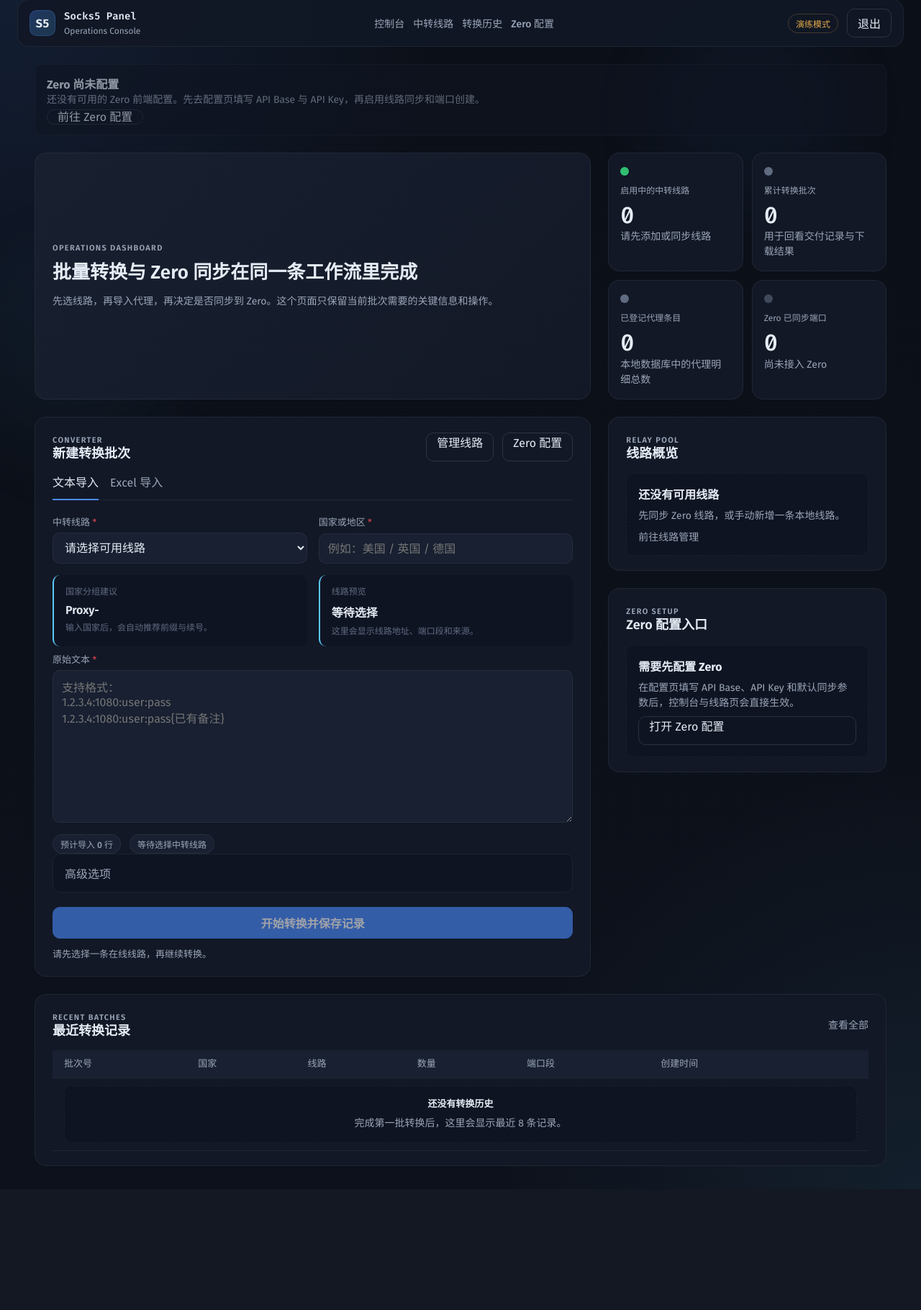
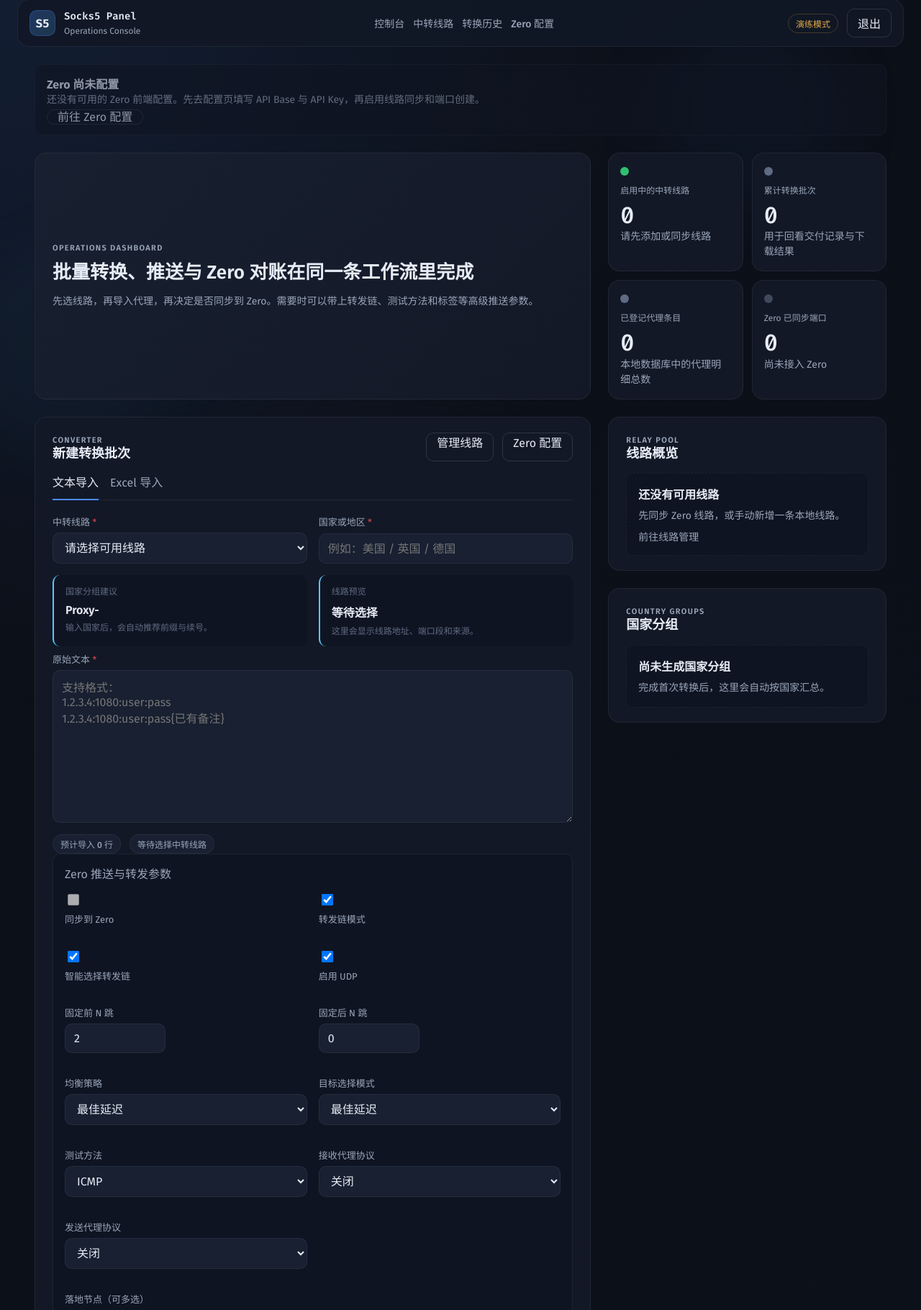
Before and after one commit to WithZeng/Socks5-Panel, a Flask app: page / in a window 1280 px wide. Shown: the part 21-1841 px from the top of the page at 72% size. Before the commit the page ends 1641 px from the top, so only its background shows below. Run offline with Flask 3, Linux system fonts and the light colour scheme; the visitor is signed in with stand-in values (Sample User, id 1); data that the repository does not hold is empty; some libraries are stand-ins or nearby versions.

Commit message:
Implement Zero push options and reconciliation

```diff
--- a/panel/__init__.py
+++ b/panel/__init__.py
@@ -49,12 +49,18 @@
         statements.append("ALTER TABLE relay_servers ADD COLUMN synced_at DATETIME")
     if "raw_meta" not in relay_columns:
         statements.append("ALTER TABLE relay_servers ADD COLUMN raw_meta TEXT DEFAULT ''")
+    if "zero_defaults_json" not in relay_columns:
+        statements.append("ALTER TABLE relay_servers ADD COLUMN zero_defaults_json TEXT DEFAULT ''")
     if "zero_port_id" not in proxy_columns:
         statements.append("ALTER TABLE proxy_records ADD COLUMN zero_port_id INTEGER")
     if "zero_sync_status" not in proxy_columns:
         statements.append("ALTER TABLE proxy_records ADD COLUMN zero_sync_status VARCHAR(20) DEFAULT 'pending'")
     if "zero_sync_error" not in proxy_columns:
         statements.append("ALTER TABLE proxy_records ADD COLUMN zero_sync_error TEXT DEFAULT ''")
+    if "reconcile_state" not in proxy_columns:
+        statements.append("ALTER TABLE proxy_records ADD COLUMN reconcile_state VARCHAR(30) DEFAULT 'pending'")
+    if "reconcile_note" not in proxy_columns:
+        statements.append("ALTER TABLE proxy_records ADD COLUMN reconcile_note TEXT DEFAULT ''")
 
     for statement in statements:
         db.session.execute(text(statement))
--- a/panel/config.py
+++ b/panel/config.py
@@ -30,3 +30,4 @@
         if item.strip().isdigit()
     ]
     ZERO_DEFAULT_CHAIN_FIXED_HOPS_NUM = int(os.getenv("ZERO_DEFAULT_CHAIN_FIXED_HOPS_NUM", "2"))
+    ZERO_DEFAULT_TEST_METHOD = int(os.getenv("ZERO_DEFAULT_TEST_METHOD", "1"))
--- a/panel/views.py
+++ b/panel/views.py
@@ -1,3 +1,5 @@
+import json
+
 from flask import (
     Response,
     current_app,
@@ -33,6 +35,8 @@
     attach_zero_sync_to_records,
     build_zero_batch_status,
     create_ports_for_payload,
+    reconcile_batch,
+    retry_failed_records,
     summarize_forward_endpoints,
     sync_lines_into_relay_servers,
 )
@@ -124,10 +128,18 @@
         remark_start = request.form.get("remark_start", type=int) or 1
         manual_start_port = request.form.get("start_port", type=int)
         sync_to_zero = request.form.get("sync_to_zero") == "on"
-        chain_fixed_hops_num = request.form.get("chain_fixed_hops_num", type=int) or get_zero_runtime_config()[
-            "default_chain_fixed_hops_num"
-        ]
+        chain_fixed_hops_num = request.form.get("chain_fixed_hops_num", type=int) or get_zero_runtime_config()["default_chain_fixed_hops_num"]
+        forward_chain_fixed_last_hops_num = request.form.get("forward_chain_fixed_last_hops_num", type=int) or 0
         enable_udp = request.form.get("enable_udp") == "on"
+        chain_mode = request.form.get("chain_mode") == "on"
+        forward_chain_smart_select = request.form.get("forward_chain_smart_select") == "on"
+        balance_strategy = request.form.get("balance_strategy", type=int)
+        target_select_mode = request.form.get("target_select_mode", type=int)
+        test_method = request.form.get("test_method", type=int)
+        accept_proxy_protocol = request.form.get("accept_proxy_protocol", type=int) == 1
+        send_proxy_protocol_version = request.form.get("send_proxy_protocol_version", "").strip()
+        custom_config_text = request.form.get("custom_config", "").strip()
+        tags_text = request.form.get("tags", "").strip()
         forward_endpoint_ids = request.form.getlist("forward_endpoint_ids")
         selected_forward_endpoint_ids = [int(item) for item in forward_endpoint_ids if item.isdigit()]
 
@@ -176,12 +188,33 @@
                 effective_forward_endpoint_ids = (
                     selected_forward_endpoint_ids or get_zero_runtime_config()["default_forward_endpoint_ids"]
                 )
+                custom_config = None
+                if custom_config_text:
+                    try:
+                        custom_config = json.loads(custom_config_text)
+                    except ValueError as exc:
+                        raise ConversionError(f"自定义配置 JSON 非法: {exc}") from exc
+
+                runtime_defaults = get_zero_runtime_config()
+                zero_options = {
+                    "chain_mode": chain_mode if selected_forward_endpoint_ids else False,
+                    "forward_endpoints": effective_forward_endpoint_ids,
+                    "forward_chain_smart_select": forward_chain_smart_select,
+                    "forward_chain_fixed_hops_num": chain_fixed_hops_num,
+                    "forward_chain_fixed_last_hops_num": forward_chain_fixed_last_hops_num,
+                    "balance_strategy": 0 if balance_strategy is None else balance_strategy,
+                    "target_select_mode": 0 if target_select_mode is None else target_select_mode,
+                    "test_method": runtime_defaults.get("default_test_method", 1) if test_method is None else test_method,
+                    "enable_udp": enable_udp,
+                    "accept_proxy_protocol": accept_proxy_protocol,
+                    "send_proxy_protocol_version": None if not send_proxy_protocol_version else int(send_proxy_protocol_version),
+                    "custom_config": custom_config,
+                    "tags": [item.strip() for item in tags_text.split(",") if item.strip()],
+                }
                 results = create_ports_for_payload(
                     client,
                     payload,
-                    forward_endpoint_ids=effective_forward_endpoint_ids,
-                    chain_fixed_hops_num=chain_fixed_hops_num,
-                    enable_udp=enable_udp,
+                    zero_options=zero_options,
                 )
                 attach_zero_sync_to_records(payload, results)
                 sync_payload_render_fields(payload)
@@ -371,6 +404,49 @@
             zero_status=build_zero_batch_status(list(batch.records)),
         )
 
+    @app.post("/history/<batch_code>/reconcile")
+    @login_required
+    def batch_reconcile(batch_code: str):
+        batch = ConversionBatch.query.filter_by(batch_code=batch_code).first_or_404()
+        if not has_zero_config():
+            flash("Zero API 尚未配置，无法对账。", "danger")
+            return redirect(url_for("batch_detail", batch_code=batch_code))
+
+        report = reconcile_batch(get_zero_client(), batch, triggered_by="manual")
+        flash(
+            f"对账完成：一致 {report['counts'].get('in_sync', 0)}，漂移 {report['counts'].get('drifted', 0)}，Zero 缺失 {report['counts'].get('missing_on_zero', 0)}。",
+            "success",
+        )
+        return redirect(url_for("batch_detail", batch_code=batch_code))
+
+    @app.post("/history/<batch_code>/retry-zero")
+    @login_required
+    def batch_retry_zero(batch_code: str):
+        batch = ConversionBatch.query.filter_by(batch_code=batch_code).first_or_404()
+        if not has_zero_config():
+            flash("Zero API 尚未配置，无法重试同步。", "danger")
+            return redirect(url_for("batch_detail", batch_code=batch_code))
+
+        runtime_defaults = get_zero_runtime_config()
+        zero_options = {
+            "chain_mode": bool(runtime_defaults["default_forward_endpoint_ids"]),
+            "forward_endpoints": runtime_defaults["default_forward_endpoint_ids"],
+            "forward_chain_smart_select": True,
+            "forward_chain_fixed_hops_num": runtime_defaults["default_chain_fixed_hops_num"],
+            "forward_chain_fixed_last_hops_num": 0,
+            "balance_strategy": 0,
+            "target_select_mode": 0,
+            "test_method": runtime_defaults.get("default_test_method", 1),
+            "enable_udp": True,
+            "accept_proxy_protocol": False,
+            "send_proxy_protocol_version": None,
+            "custom_config": None,
+            "tags": [],
+        }
+        retried = retry_failed_records(get_zero_client(), batch, zero_options=zero_options)
+        flash(f"已重试 {retried} 条失败记录。", "success" if retried else "warning")
+        return redirect(url_for("batch_detail", batch_code=batch_code))
+
     @app.get("/history/<batch_code>/download/json")
     @login_required
     def download_json(batch_code: str):
@@ -517,4 +593,5 @@
             if default_chain_fixed_hops_num is not None
             else app_config["ZERO_DEFAULT_CHAIN_FIXED_HOPS_NUM"]
         ),
+        "default_test_method": int(app_config.get("ZERO_DEFAULT_TEST_METHOD", 1)),
     }
--- a/templates/dashboard.html
+++ b/templates/dashboard.html
@@ -28,18 +28,16 @@
         {% endif %}
       </p>
     </div>
-    {% if not zero_health %}
-      <a href="{{ url_for('zero_settings') }}" class="secondary-button">前往 Zero 配置</a>
-    {% elif zero_health and not zero_health.ok %}
-      <a href="{{ url_for('zero_settings') }}" class="secondary-button">检查 Zero 配置</a>
-    {% endif %}
+    <a href="{{ url_for('zero_settings') }}" class="secondary-button">
+      {% if zero_health %}检查 Zero 配置{% else %}前往 Zero 配置{% endif %}
+    </a>
   </section>
 
   <section class="hero-grid">
     <div class="hero-copy card surface">
       <span class="eyebrow">Operations Dashboard</span>
-      <h1>批量转换与 Zero 同步在同一条工作流里完成</h1>
-      <p>先选线路，再导入代理，再决定是否同步到 Zero。这个页面只保留当前批次需要的关键信息和操作。</p>
+      <h1>批量转换、推送与 Zero 对账在同一条工作流里完成</h1>
+      <p>先选线路，再导入代理，再决定是否同步到 Zero。需要时可以带上转发链、测试方法和标签等高级推送参数。</p>
     </div>
 
     <div class="stats-grid">
@@ -165,8 +163,109 @@
         </label>
       </section>
 
-      <details class="advanced-panel" data-advanced-panel>
-        <summary>高级选项</summary>
+      <details class="advanced-panel" open>
+        <summary>Zero 推送与转发参数</summary>
+        <div class="advanced-grid">
+          <label class="field checkbox-field">
+            <input type="checkbox" name="sync_to_zero" {% if zero_health %}checked{% endif %} {% if not zero_health %}disabled{% endif %} data-sync-toggle>
+            <span>同步到 Zero</span>
+          </label>
+
+          <label class="field checkbox-field">
+            <input type="checkbox" name="chain_mode" checked>
+            <span>转发链模式</span>
+          </label>
+
+          <label class="field checkbox-field">
+            <input type="checkbox" name="forward_chain_smart_select" checked>
+            <span>智能选择转发链</span>
+          </label>
+
+          <label class="field checkbox-field">
+            <input type="checkbox" name="enable_udp" checked>
+            <span>启用 UDP</span>
+          </label>
+
+          <label class="field field-number">
+            <span>固定前 N 跳</span>
+            <input type="number" name="chain_fixed_hops_num" min="0" max="8" value="{{ default_chain_fixed_hops_num }}">
+          </label>
+
+          <label class="field field-number">
+            <span>固定后 N 跳</span>
+            <input type="number" name="forward_chain_fixed_last_hops_num" min="0" max="8" value="0">
+          </label>
+
+          <label class="field field-number">
+            <span>均衡策略</span>
+            <select name="balance_strategy">
+              <option value="0" selected>最佳延迟</option>
+              <option value="1">轮询</option>
+              <option value="2">随机</option>
+            </select>
+          </label>
+
+          <label class="field field-number">
+            <span>目标选择模式</span>
+            <select name="target_select_mode">
+              <option value="0" selected>最佳延迟</option>
+              <option value="1">轮询</option>
+              <option value="2">随机</option>
+            </select>
+          </label>
+
+          <label class="field field-number">
+            <span>测试方法</span>
+            <select name="test_method">
+              <option value="1" selected>ICMP</option>
+              <option value="0">TCP</option>
+            </select>
+          </label>
+
+          <label class="field field-number">
+            <span>接收代理协议</span>
+            <select name="accept_proxy_protocol">
+              <option value="0" selected>关闭</option>
+              <option value="1">开启</option>
+            </select>
+          </label>
+
+          <label class="field field-number">
+            <span>发送代理协议</span>
+            <select name="send_proxy_protocol_version">
+              <option value="" selected>关闭</option>
+              <option value="1">v1</option>
+              <option value="2">v2</option>
+            </select>
+          </label>
+
+          <label class="field field-full">
+            <span>落地节点（可多选）</span>
+            <select name="forward_endpoint_ids" multiple size="6" data-forward-endpoints-select>
+              {% for endpoint in forward_endpoints %}
+                <option value="{{ endpoint.id }}" {% if endpoint.id in default_forward_endpoint_ids %}selected{% endif %}>
+                  {{ endpoint.name }}{% if endpoint.tag %} / {{ endpoint.tag }}{% endif %}{% if endpoint.is_group %} / group{% endif %}
+                </option>
+              {% endfor %}
+            </select>
+            <small class="helper-text">未选择时，将回退到默认落地节点配置。</small>
+          </label>
+
+          <label class="field field-full">
+            <span>标签</span>
+            <input type="text" name="tags" placeholder="多个标签用英文逗号分隔，例如：ix,落地">
+          </label>
+
+          <label class="field field-full">
+            <span>自定义配置 JSON</span>
+            <textarea name="custom_config" rows="6" placeholder='例如：{"foo":"bar"}'></textarea>
+            <small class="helper-text">仅在需要覆盖高级 Zero 行为时填写。必须是合法 JSON。</small>
+          </label>
+        </div>
+      </details>
+
+      <details class="advanced-panel">
+        <summary>备注与端口选项</summary>
         <div class="advanced-grid">
           <label class="field field-compact">
             <span>备注前缀</span>
@@ -182,43 +281,13 @@
             <span>起始端口</span>
             <input type="number" name="start_port" min="1" max="65535" placeholder="自动分配" data-start-port-input>
           </label>
-
-          <label class="field field-number">
-            <span>链路跳数</span>
-            <input type="number" name="chain_fixed_hops_num" min="1" max="8" value="{{ default_chain_fixed_hops_num }}">
-          </label>
-
-          <label class="field checkbox-field">
-            <input type="checkbox" name="sync_to_zero" {% if zero_health %}checked{% endif %} {% if not zero_health %}disabled{% endif %} data-sync-toggle>
-            <span>同步到 Zero</span>
-            {% if not zero_health %}
-              <small class="helper-text">当前未配置 Zero API。先去 <a href="{{ url_for('zero_settings') }}" class="inline-link">Zero 配置</a> 页面保存后再启用。</small>
-            {% endif %}
-          </label>
-
-          <label class="field checkbox-field">
-            <input type="checkbox" name="enable_udp">
-            <span>启用 UDP</span>
-          </label>
-
-          <label class="field field-full">
-            <span>落地节点（可多选）</span>
-            <select name="forward_endpoint_ids" multiple size="6" data-forward-endpoints-select>
-              {% for endpoint in forward_endpoints %}
-                <option value="{{ endpoint.id }}" {% if endpoint.id in default_forward_endpoint_ids %}selected{% endif %}>
-                  {{ endpoint.name }}{% if endpoint.tag %} / {{ endpoint.tag }}{% endif %}{% if endpoint.is_group %} / group{% endif %}
-                </option>
-              {% endfor %}
-            </select>
-            <small class="helper-text">未选择时，将回退到默认落地节点配置。</small>
-          </label>
         </div>
       </details>
 
       <div class="submit-block">
         <button type="submit" class="primary-button submit-button" data-loading-button>开始转换并保存记录</button>
         <p class="submit-hint" data-submit-hint>
-          将按当前线路端口段自动分配起始端口。勾选 Zero 同步后，会尝试在中转面板创建对应端口。
+          将按当前线路端口段自动分配起始端口。勾选 Zero 同步后，会按上方参数组装 Zero payload 并尝试创建端口。
         </p>
       </div>
     </form>
@@ -260,15 +329,38 @@
       <section class="card surface side-card">
         <div class="panel-head">
           <div>
-            <span class="eyebrow">Zero Setup</span>
-            <h2>Zero 配置入口</h2>
+            <span class="eyebrow">Country Groups</span>
+            <h2>国家分组</h2>
           </div>
         </div>
-        <div class="empty-state">
-          <strong>{% if zero_health %}当前配置已就绪{% else %}需要先配置 Zero{% endif %}</strong>
-          <p>在配置页填写 API Base、API Key 和默认同步参数后，控制台与线路页会直接生效。</p>
-          <a href="{{ url_for('zero_settings') }}" class="secondary-button">打开 Zero 配置</a>
-        </div>
+        {% if country_groups %}
+          <div class="accordion-list">
+            {% for group in country_groups %}
+              <details class="country-group">
+                <summary>
+                  <div>
+                    <strong>{{ group.country }}</strong>
+                    <small>最近登记 {{ group.latest_at|datetime_cn }}</small>
+                  </div>
+                  <span class="mini-badge">{{ group.count }} 条</span>
+                </summary>
+                <div class="country-body">
+                  {% for record in group.records %}
+                    <div class="record-chip">
+                      <span>{{ record.remark }}</span>
+                      <code>{{ record.origin_host }}:{{ record.origin_port }}</code>
+                    </div>
+                  {% endfor %}
+                </div>
+              </details>
+            {% endfor %}
+          </div>
+        {% else %}
+          <div class="empty-state">
+            <strong>尚未生成国家分组</strong>
+            <p>完成首次转换后，这里会自动按国家汇总。</p>
+          </div>
+        {% endif %}
       </section>
     </aside>
   </section>
```
Also changed, not shown: panel/models.py (+16 -0 lines), panel/zero_service.py (+239 -31 lines), templates/batch_detail.html (+37 -7 lines).
